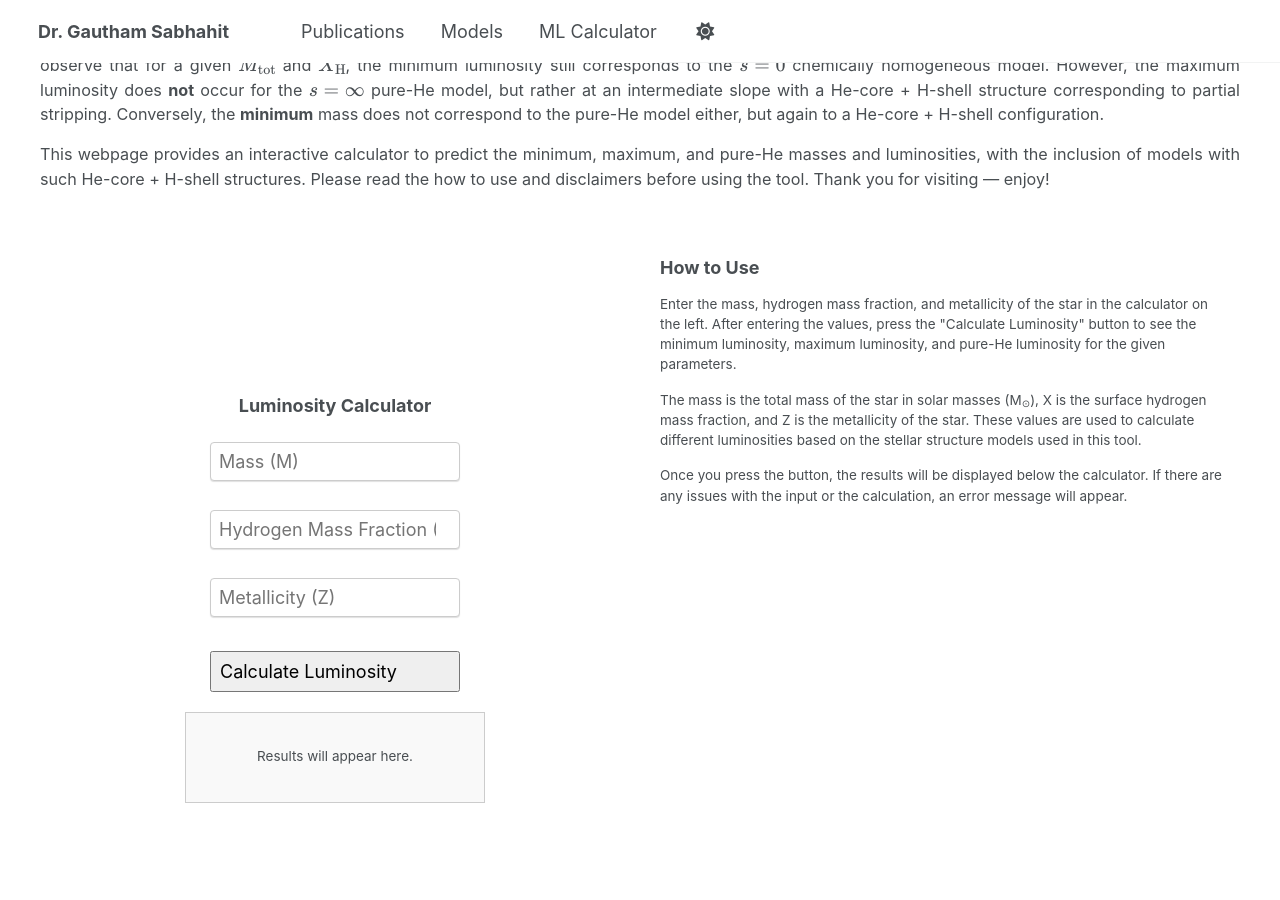
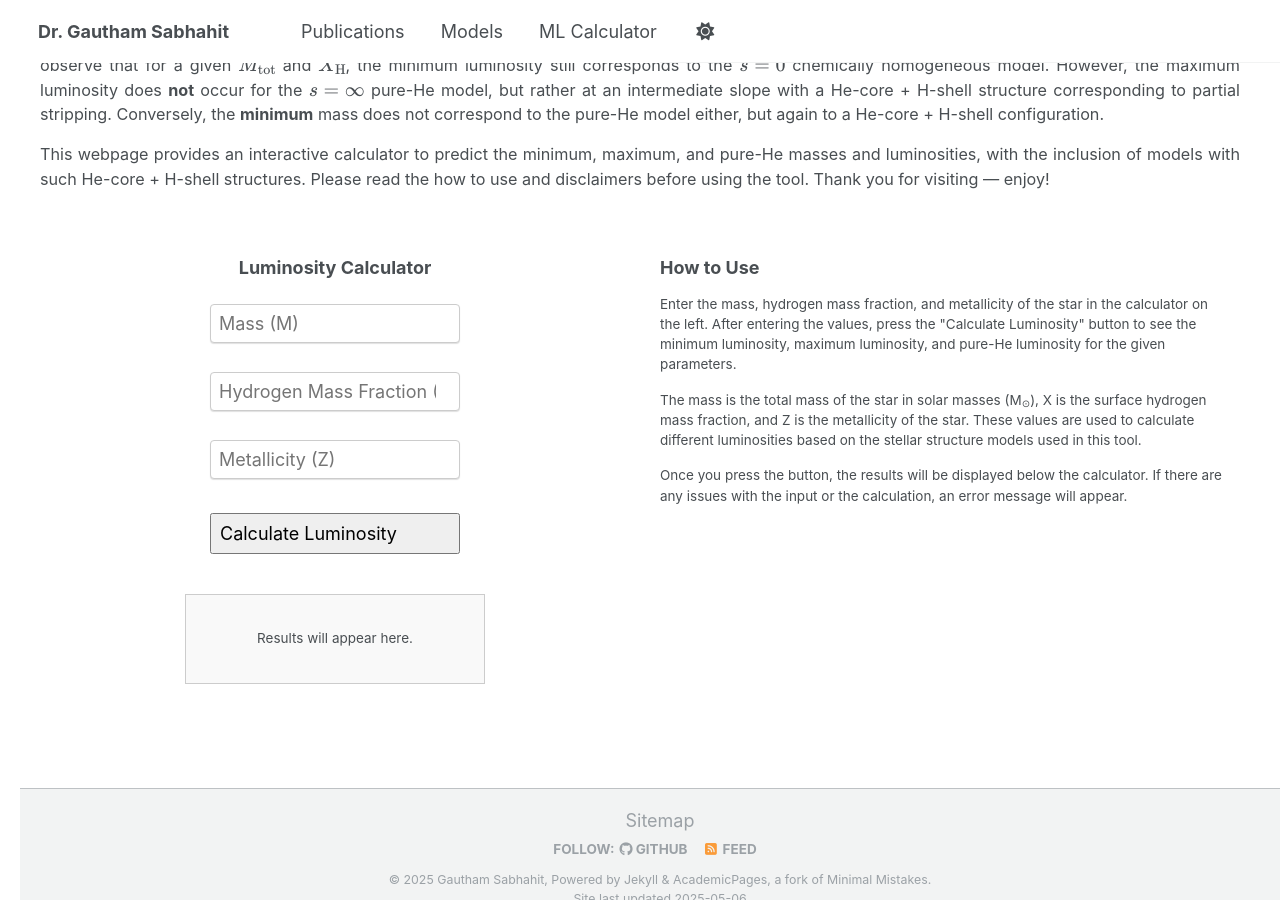
Before and after one commit to Mdot-com/mdot.com, a Jekyll site: the page built from ml-calculator.md, in a window 1280 px wide and 900 px high, scrolled down 1099 px. Built offline with Jekyll 4.4.1, drawn with Linux system fonts in a browser that asks for light colours.

Commit message:
Update ml-calculator.md

```diff
--- a/ml-calculator.md
+++ b/ml-calculator.md
@@ -76,27 +76,26 @@ title: Mass-Luminosity Calculator
 <p>This webpage provides an interactive calculator to predict the minimum, maximum, and pure-He masses and luminosities, with the inclusion of models with such He-core + H-shell structures. Please read the how to use and disclaimers before using the tool. Thank you for visiting — enjoy!</p>
 
 </div>
-
-<div style="display: flex; justify-content: space-between; margin: 30px; height: 80vh;">
+<div style="display: flex; justify-content: space-between; align-items: flex-start; margin: 30px;">
   <!-- Left Half: Calculator -->
-  <div style="flex: 1; display: flex; justify-content: center; align-items: center; padding-right: 20px;">
-    <div>
+  <div style="flex: 1; display: flex; justify-content: center; padding-right: 20px; box-sizing: border-box;">
+    <div style="display: flex; flex-direction: column; align-items: center;">
       <h2 style="text-align: center; margin-bottom: 20px;">Luminosity Calculator</h2>
       <form id="luminosity-form" style="display: flex; flex-direction: column; align-items: center; gap: 15px;">
-          <input type="number" id="m" name="m" step="any" required placeholder="Mass (M)" style="width: 250px; padding: 8px;">
-          <input type="number" id="x" name="x" step="any" required placeholder="Hydrogen Mass Fraction (X)" style="width: 250px; padding: 8px;">
-          <input type="number" id="z" name="z" step="any" required placeholder="Metallicity (Z)" style="width: 250px; padding: 8px;">
-          <button type="button" id="calculate-luminosity" style="width: 250px; padding: 8px; margin-top: 10px;">Calculate Luminosity</button>
+        <input type="number" id="m" name="m" step="any" required placeholder="Mass (M)" style="width: 250px; padding: 8px;">
+        <input type="number" id="x" name="x" step="any" required placeholder="Hydrogen Mass Fraction (X)" style="width: 250px; padding: 8px;">
+        <input type="number" id="z" name="z" step="any" required placeholder="Metallicity (Z)" style="width: 250px; padding: 8px;">
+        <button type="button" id="calculate-luminosity" style="width: 250px; padding: 8px; margin-top: 10px;">Calculate Luminosity</button>
       </form>
 
       <div id="luminosity-output" style="margin-top: 20px; text-align: center;">
-          <p>Results will appear here.</p>
+        <p>Results will appear here.</p>
       </div>
     </div>
   </div>
 
   <!-- Right Half: Instructions -->
-  <div style="flex: 1; padding-left: 20px; text-align: left;">
+  <div style="flex: 1; padding-left: 20px; text-align: left; box-sizing: border-box;">
     <h2>How to Use</h2>
     <p>Enter the mass, hydrogen mass fraction, and metallicity of the star in the calculator on the left. After entering the values, press the "Calculate Luminosity" button to see the minimum luminosity, maximum luminosity, and pure-He luminosity for the given parameters.</p>
     <p>The mass is the total mass of the star in solar masses (M<sub>⊙</sub>), X is the surface hydrogen mass fraction, and Z is the metallicity of the star. These values are used to calculate different luminosities based on the stellar structure models used in this tool.</p>
```
